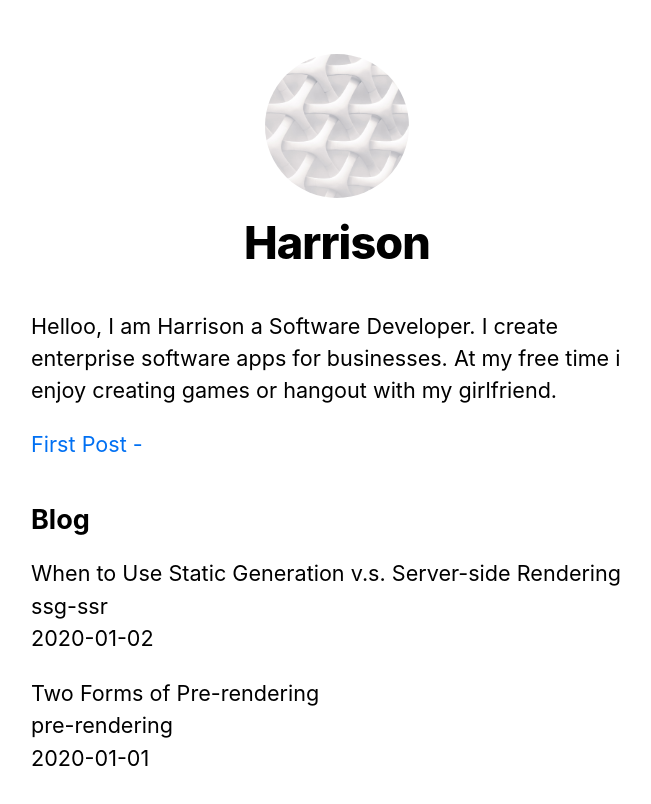
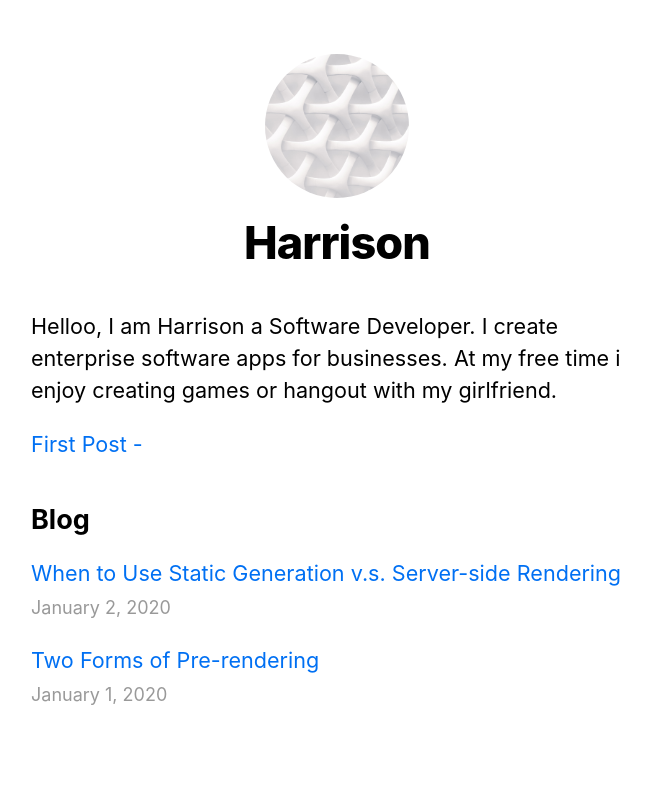
Before and after one commit to HarryNdegwa/next-first, a Next.js app: page / in a window 1280 px wide. Shown: the top 804 px of the page, without its empty margins (303-954 px from the left). Built offline with nearby package versions, Linux system fonts and the light colour scheme.

Commit message:
Added post links to home page

```diff
--- a/pages/index.js
+++ b/pages/index.js
@@ -4,6 +4,7 @@
 import Layout, { siteTitle } from "../components/layout";
 import utilStyles from "../styles/utils.module.css";
 import { getSortedPostsData } from "../lib/posts";
+import Date from "../components/date";
 
 export default function Home({ allPostsData }) {
   return (
@@ -28,11 +29,13 @@
         <ul className={utilStyles.list}>
           {allPostsData.map(({ id, date, title }) => (
             <li className={utilStyles.listItem} key={id}>
-              {title}
+              <Link href={`/posts/${id}`}>
+                <a>{title}</a>
+              </Link>
               <br />
-              {id}
-              <br />
-              {date}
+              <small className={utilStyles.lightText}>
+                <Date dateString={date} />
+              </small>
             </li>
           ))}
         </ul>
```
